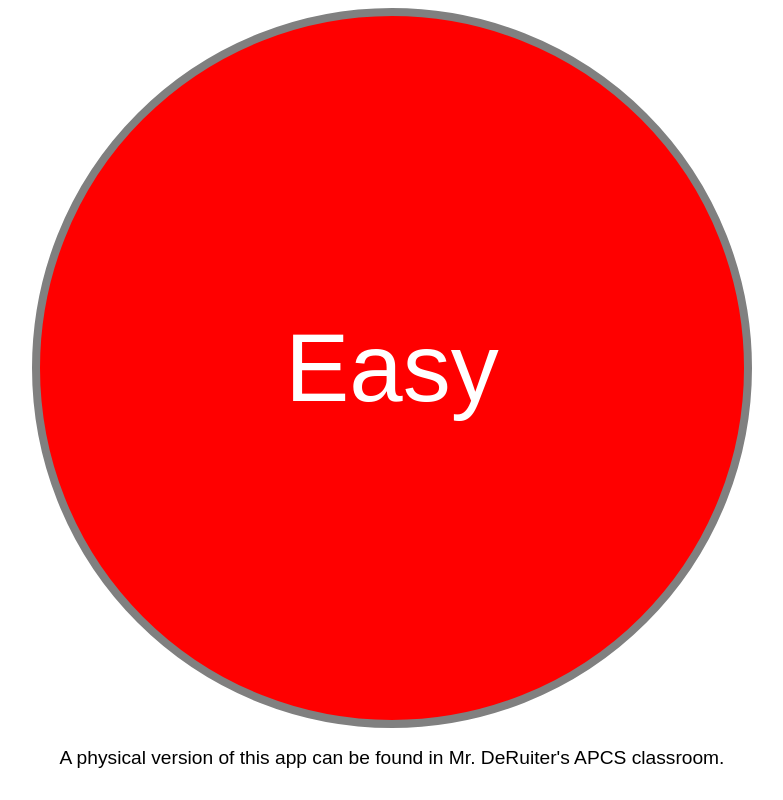
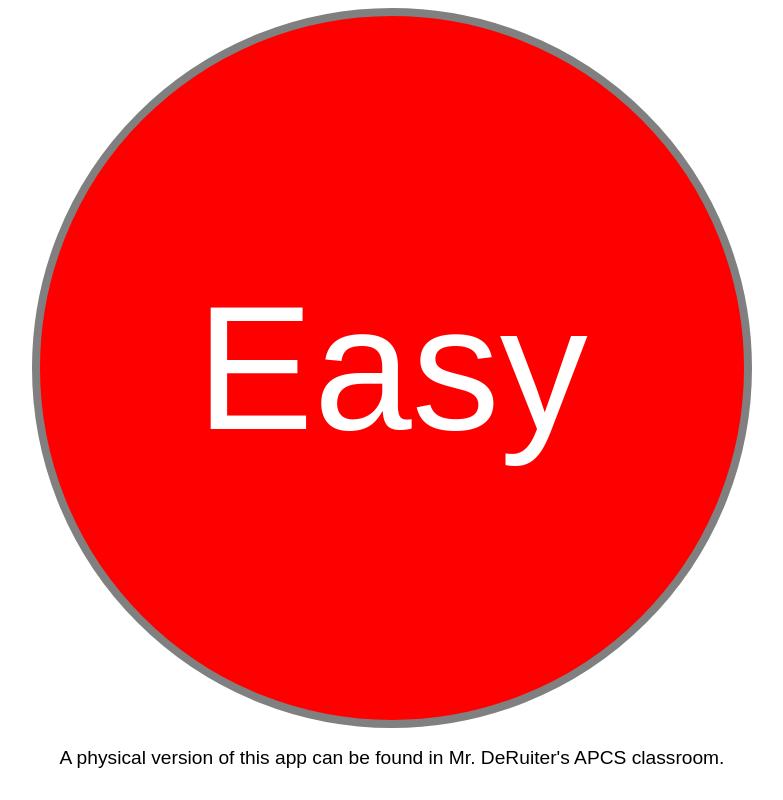
Before and after one commit to MVDevClub/that-was-easy, a plain HTML site: page index.html in a window 1280 px wide. Shown: the whole page, without its empty margins (256-1039 px from the left). Drawn offline with nearby package versions, Linux system fonts and the light colour scheme.

Commit message:
Use viewport units for font-size

```diff
--- a/styles.css
+++ b/styles.css
@@ -9,7 +9,7 @@ body {
 	background: #ff0000;
 	border-radius: 50vmin;
 	color: white;
-	font-size: 6em;
+	font-size: 22vmin;
 	border: 8px solid grey;
 	transition: all 0.1s;
 	cursor: pointer;
```
